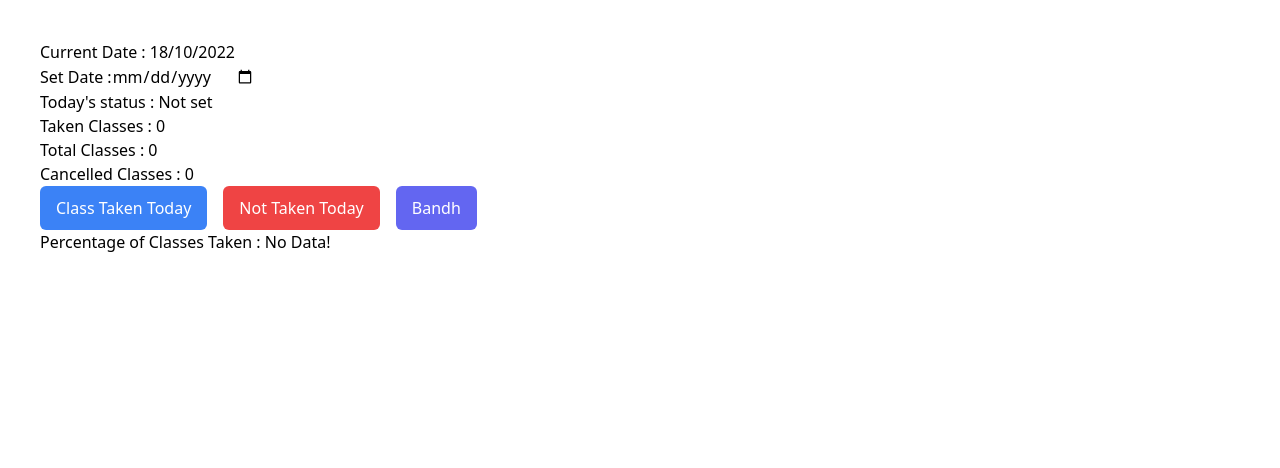
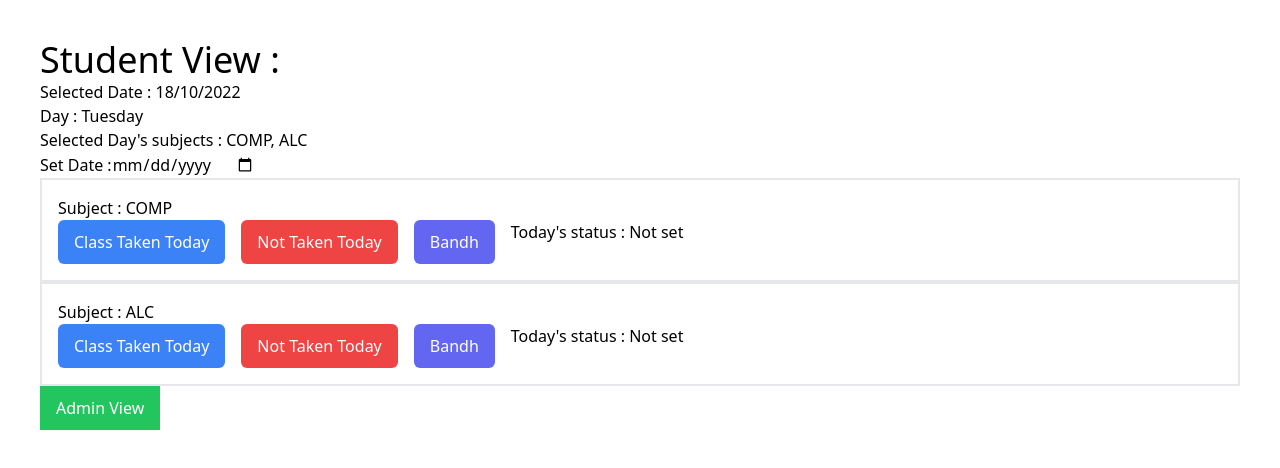
Before and after one commit to gopal-kaul/subject-attendance, a Next.js app: page / in a window 1280 px wide. Shown: the top 468 px of the page. Built offline with nearby package versions, Linux system fonts and the light colour scheme.

Commit message:
Work on index page

```diff
--- a/pages/index.js
+++ b/pages/index.js
@@ -1,54 +1,31 @@
 import Head from "next/head";
-import { useState, useEffect } from "react";
+import { useState } from "react";
+import Admin from "../components/Admin";
+import Subject from "../components/Subject";
+
+
 export default function Home() {
+  const timetable = {
+    Monday: ["DAA"],
+    Tuesday: ["COMP", "ALC"],
+    Wednesday: ["BEE", "OS"],
+    Thursday: ["OE", "IT", "DM"],
+    Friday: ["DBMS", "S&S"],
+  };
   const [data, setData] = useState({});
   const [date, setDate] = useState(new Date().toLocaleDateString("en-GB"));
-  const [taken, setTaken] = useState(0);
-  const [total, setTotal] = useState(0);
-  const [cancelled, setCancelled] = useState(0);
-  // useEffect(() => {
-  //   if (`${date}` in data === false) {
-  //     setData((old) => ({
-  //       ...old,
-  //       [date]: "",
-  //     }));
-  //   }
-  // }, [date]);
-  useEffect(() => {
-    console.log(data);
-    let tk = 0;
-    let tot = 0;
-    let can = 0;
-    for (let d in data) {
-      if (data[d] === 1) {
-        tk++;
-        tot++;
-      } else if (data[d] === 0) tot++;
-      else if (data[d] === -1) can++;
-    }
-    setTaken(tk);
-    setTotal(tot);
-    setCancelled(can);
-  }, [data]);
+  const days = [
+    "Sunday",
+    "Monday",
+    "Tuesday",
+    "Wednesday",
+    "Thursday",
+    "Friday",
+    "Saturday",
+  ];
+  const [day, setDay] = useState(days[new Date().getDay()]);
+  const [view, setView] = useState("student");
 
-  function todayTaken() {
-    setData((old) => ({
-      ...old,
-      [date]: 1,
-    }));
-  }
-  function notTaken() {
-    setData((old) => ({
-      ...old,
-      [date]: 0,
-    }));
-  }
-  function Bandh() {
-    setData((old) => ({
-      ...old,
-      [date]: -1,
-    }));
-  }
   return (
     <div>
       <Head>
@@ -57,7 +34,12 @@ export default function Home() {
         <link rel="icon" href="/favicon.ico" />
       </Head>
       <main className="px-10 py-10">
-        <p>Current Date : {date}</p>
+        {view === "student" ? (
+          <div className="">
+            <h1 className="text-4xl">Student View : </h1>
+            <p>Selected Date : {date}</p>
+            <p>Day : {day}</p>
+            <p>Selected Day&apos;s subjects : {timetable[day].join(", ")}</p>
             <h3>
               Set Date :
               <input
@@ -65,47 +47,33 @@ export default function Home() {
                 id="date"
                 name="date"
                 onChange={(e) => {
-              e.target.valueAsDate !== null &&
+                  if (e.target.valueAsDate !== null) {
                     setDate(e.target.valueAsDate.toLocaleDateString("en-GB"));
+                    setDay(days[e.target.valueAsDate.getDay()]);
+                  }
                 }}
               />
             </h3>
-        <h2>
-          Today&apos;s status :{" "}
-          {data[date] === undefined
-            ? "Not set"
-            : data[date] === 1
-            ? "Class Taken"
-            : data[date] === 0
-            ? "Class Not Taken"
-            : data[date] === -1
-            ? "Class Cancelled"
-            : ""}
-        </h2>
-        <p>Taken Classes : {taken}</p>
-        <p>Total Classes : {total}</p>
-        <p>Cancelled Classes : {cancelled}</p>
-        <div className="flex flex-row gap-4">
+            {timetable[day].map((e) => (
+              <Subject
+                key={e}
+                name={e}
+                data={data}
+                setData={setData}
+                date={date}
+              />
+            ))}
+
             <button
-            className="bg-blue-500 py-2.5 px-4 text-white rounded-md"
-            onClick={todayTaken}
+              onClick={() => setView("admin")}
+              className="px-4 py-2.5 text-white bg-green-500"
             >
-            Class Taken Today
-          </button>
-          <button
-            className="bg-red-500 py-2.5 px-4 text-white rounded-md"
-            onClick={notTaken}
-          >
-            Not Taken Today
-          </button>
-          <button
-            className="bg-indigo-500 py-2.5 px-4 text-white rounded-md"
-            onClick={Bandh}
-          >
-            Bandh
+              Admin View
             </button>
           </div>
-        <h3>Percentage of Classes Taken : { total!==0 ? `${((taken * 100) / total).toFixed(2)}%` :"No Data!"}</h3>
+        ) : (
+          <Admin data={data} />
+        )}
       </main>
     </div>
   );
```
Lines whose indentation alone changed are shown as unchanged.
